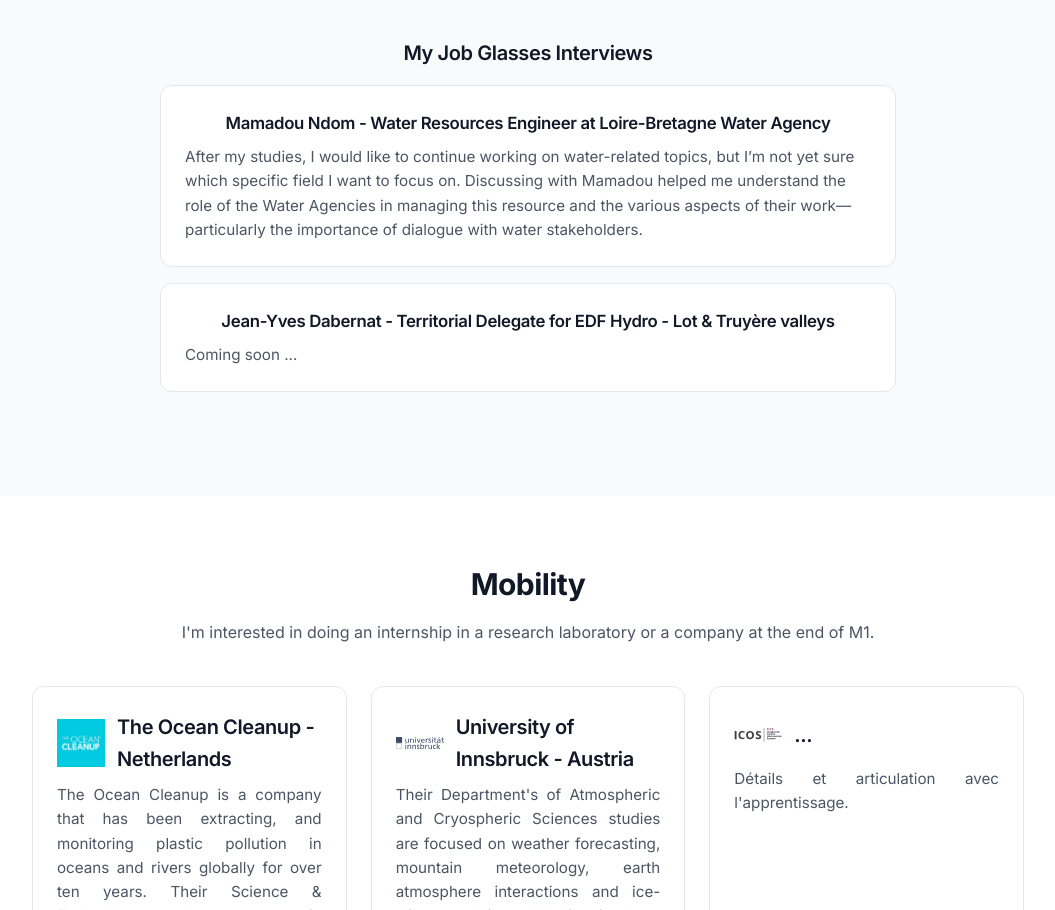
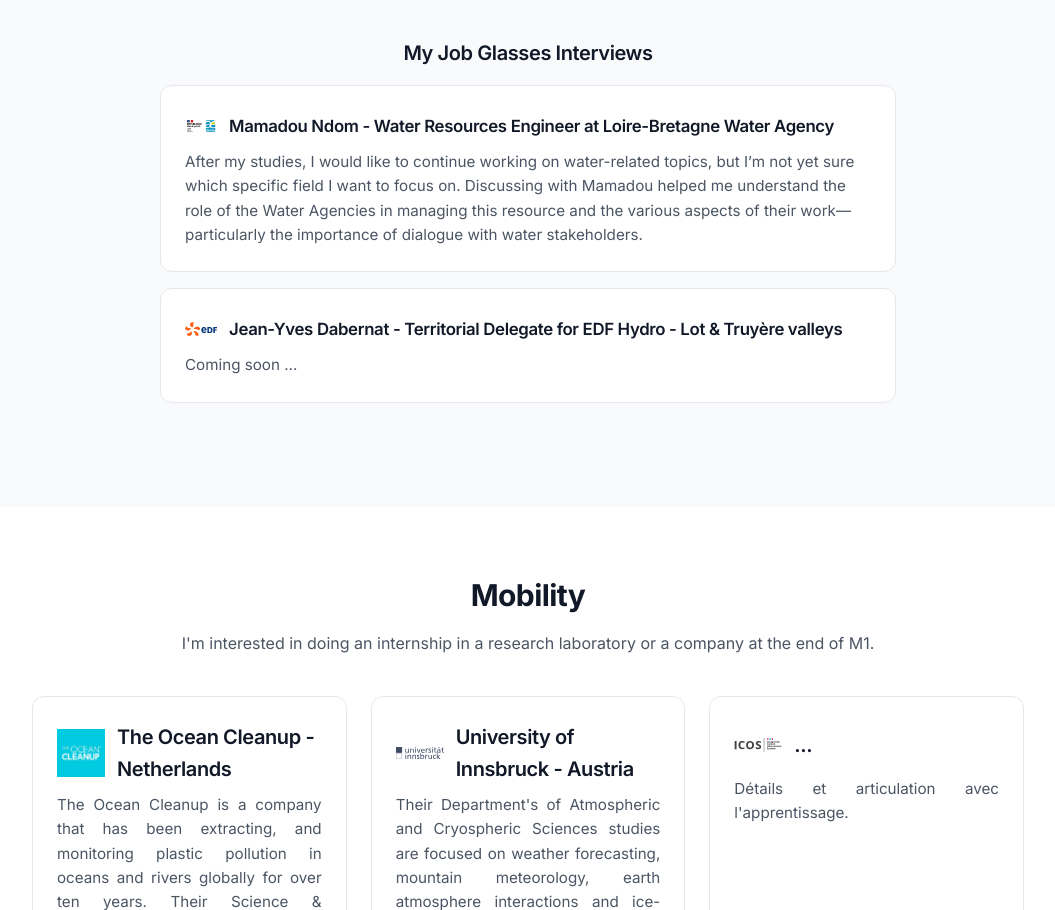
Before and after one commit to loic-harmant/loic-harmant.github.io, a plain HTML site: page index.html in a window 1280 px wide. Shown: the part 1801-2711 px from the top of the page, without its empty margins (112-1167 px from the left). Drawn offline with Linux system fonts and the light colour scheme.

Commit message:
Refactor interview sections with engagement headers
Removed unnecessary comment and added engagement headers with logos for interviews.

```diff
--- a/index.html
+++ b/index.html
@@ -76,8 +76,6 @@
             <a href="#" class="project-link">Read Case Study →</a>
           </div>
         </article>
-
-        <!-- Ajoute autant de cards que nécessaire -->
       </div>
 
       <div class="target-specialty">
@@ -101,11 +99,17 @@
       <div class="my-job-glasses">
         <h3>My Job Glasses Interviews</h3>
         <article class="mjg-interview">
-          <h4>Mamadou Ndom - Water Resources Engineer at Loire-Bretagne Water Agency</h4>
+           <div class="engagement-header">
+              <img src="images/logo-eau-loire-bretagne.png" alt="Agence de l'eau Loire-Bretagne" class="engagement-logo">
+              <h4>Mamadou Ndom - Water Resources Engineer at Loire-Bretagne Water Agency</h4>
+            </div>
           <p>After my studies, I would like to continue working on water-related topics, but I’m not yet sure which specific field I want to focus on. Discussing with Mamadou helped me understand the role of the Water Agencies in managing this resource and the various aspects of their work—particularly the importance of dialogue with water stakeholders.</p>
         </article>
         <article class="mjg-interview">
-          <h4>Jean-Yves Dabernat - Territorial Delegate for EDF Hydro - Lot & Truyère valleys</h4>
+          <div class="engagement-header">
+            <img src="images/logo-edf.svg" alt="EDF" class="engagement-logo">
+            <h4>Jean-Yves Dabernat - Territorial Delegate for EDF Hydro - Lot & Truyère valleys</h4>
+          </div>
           <p>Coming soon ...</p>
         </article>
       </div>
```
